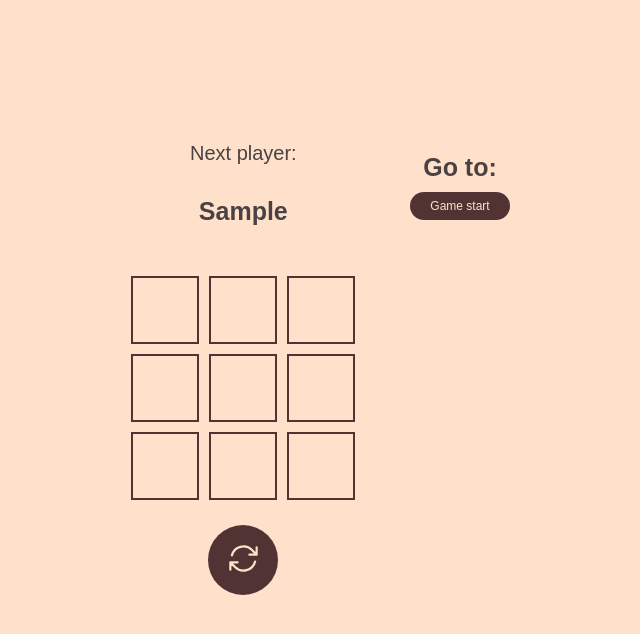
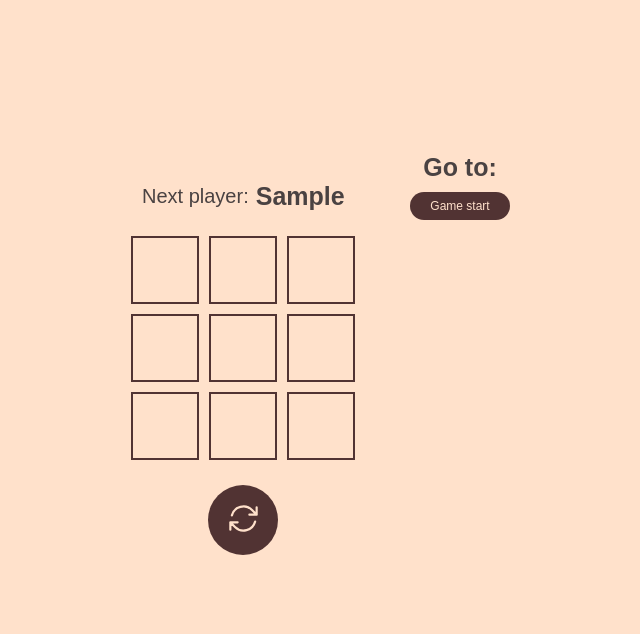
Before and after one commit to AlexeyArsentyev/TicTacToe, a React (Create React App) app: page / in a window 1280 px wide. Both pictures are taken after typing "Sample", "Sample" into the empty fields and a click on the button "Start!". Shown: the top 634 px of the page, without its empty margins (322-962 px from the left). Built offline with nearby package versions, Linux system fonts and the light colour scheme.

Commit message:
change player name and lebel from vertical to horizontal

```diff
--- a/src/styles.css
+++ b/src/styles.css
@@ -62,7 +62,7 @@ h3 {
 .status-container {
   margin-bottom: 20px;
   display: flex;
-  flex-direction: column;
+  justify-content: center;
   gap: 7px;
   align-items: center;
 }
@@ -74,6 +74,7 @@ h3 {
 .displayed-name {
   font-size: 25px;
   font-weight: 600;
+  margin: 0;
 }
 .game {
   height: 90vh;
```
